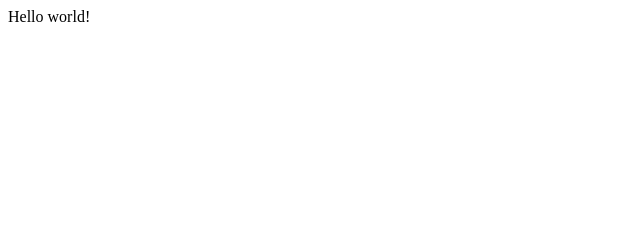
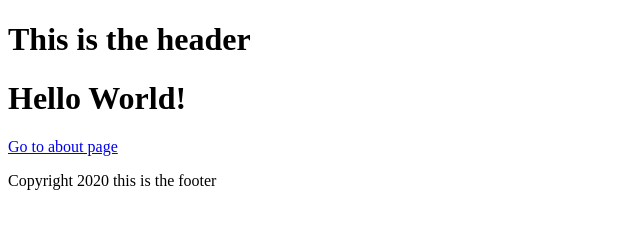
Before and after one commit to bsmith20681/security-site, a Gatsby site: page / in a window 1280 px wide. Shown: the whole page, without its empty margins (0-640 px from the left). Built offline with nearby package versions, Linux system fonts and the light colour scheme; Gatsby itself is replaced by a stand-in of ours.

Commit message:
second commit

```diff
--- /dev/null
+++ b/src/components/Footer.js
@@ -0,0 +1,7 @@
+import React from "react"
+
+const Footer = () => {
+  return <p>Copyright 2020 this is the footer</p>
+}
+
+export default Footer
--- /dev/null
+++ b/src/components/Header.js
@@ -0,0 +1,11 @@
+import React from "react"
+
+const Header = () => {
+  return (
+    <header>
+      <h1>This is the header</h1>
+    </header>
+  )
+}
+
+export default Header
--- /dev/null
+++ b/src/components/Layout.js
@@ -0,0 +1,16 @@
+import React from 'react'
+
+import Header from './Header'
+import Footer from './Footer'
+
+const Layout = (props) => {
+  return (
+    <div>
+      <Header />
+      {props.children}
+      <Footer />
+    </div>
+  )
+}
+
+export default Layout;
--- a/src/pages/index.js
+++ b/src/pages/index.js
@@ -1,3 +1,15 @@
 import React from "react"
+import { Link } from "gatsby"
 
-export default () => <div>Hello world!</div>
+import Layout from '../components/Layout'
+
+const Index = () => {
+  return (
+    <Layout>
+    <h1>Hello World!</h1>
+    <Link to="/about">Go to about page</Link>
+    </Layout>
+  )
+}
+
+export default Index;
```
Also changed, not shown: src/pages/about.js (added, +14 -0 lines).
